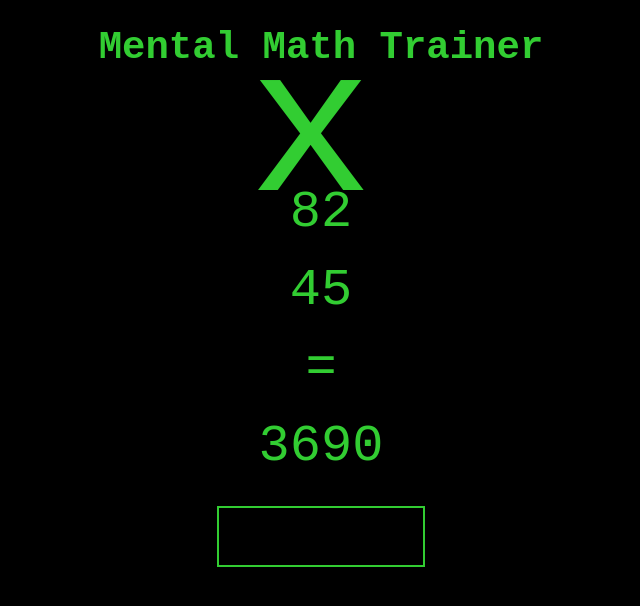
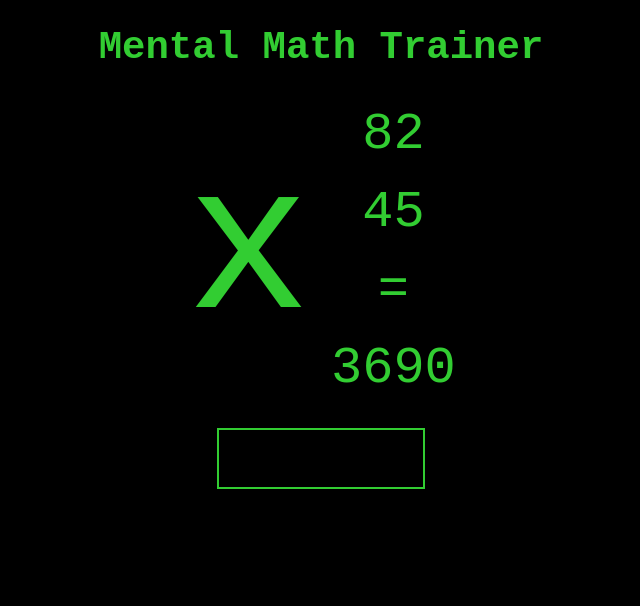
Before and after one commit to Probably-A-Genius/multiply, a plain HTML site: page index.html in a window 1280 px wide. Both pictures are taken after a click on the button "Start". Shown: the whole page, without its empty margins (319-959 px from the left). Drawn offline with Linux system fonts and the light colour scheme.

Commit message:
Update index.html

```diff
--- a/index.html
+++ b/index.html
@@ -21,6 +21,7 @@
         }
         .multiplication-container {
             display: flex;
+            flex-direction: row;
             align-items: center;
             justify-content: center;
         }
@@ -84,14 +85,14 @@
         function nextProblem(timeLimit) {
             if (index >= problems.length) return showResults();
             let problem = problems[index];
-            document.getElementById("problem").innerHTML = `<span>x</span> <div>${problem.a}<br>${problem.b}</div>`;
+            document.getElementById("problem").innerHTML = `<div class="multiplication-container"><span>x</span><div>${problem.a}<br>${problem.b}</div></div>`;
             let answerInput = document.getElementById("answer");
             answerInput.value = "";
             answerInput.style.display = "block";
             answerInput.focus();
             let startTime = Date.now();
             timer = setTimeout(() => {
-                document.getElementById("problem").innerHTML = `<span>x</span> <div>${problem.a}<br>${problem.b}<br>=<br>${problem.answer}</div>`;
+                document.getElementById("problem").innerHTML = `<div class="multiplication-container"><span>x</span><div>${problem.a}<br>${problem.b}<br>=<br>${problem.answer}</div></div>`;
                 setTimeout(() => {
                     times.push(timeLimit / 1000);
                     correctAnswers.push(`Missed (Ans: ${problem.answer})`);
```
